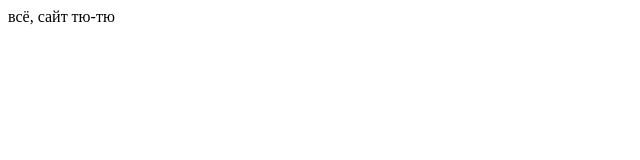
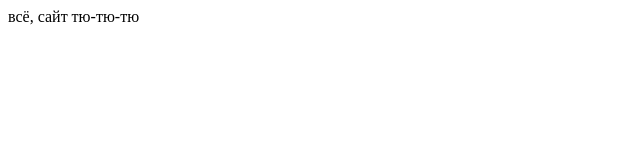
Before and after one commit to alexcadm/vinograd, a plain HTML site: page index.html in a window 1280 px wide. Shown: the full height of the page, 0-640 px from the left. Drawn offline with Linux system fonts and the light colour scheme.

Commit message:
add file

```diff
--- a/index.html
+++ b/index.html
@@ -5,6 +5,6 @@
 		<meta http-equiv="Content-Type" content="text/html; charset=UTF-8">
 	</head>
 	<body>
-		всё, сайт тю-тю
+		всё, сайт тю-тю-тю
 	</body>
 </html>
```
